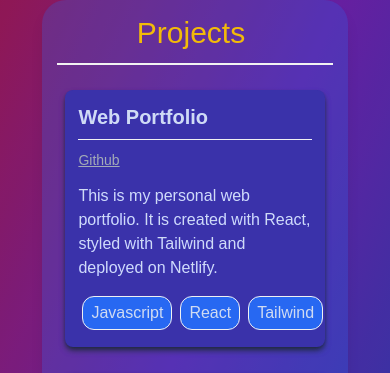
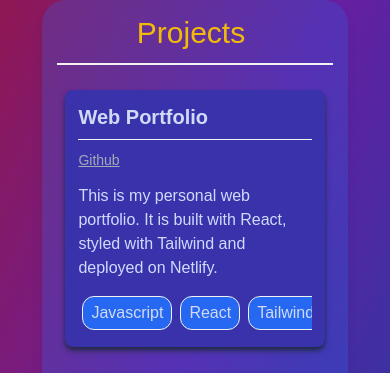
Before and after one commit to DThgTr/dtt_portfolio, a Next.js app: page / in a window 390 px wide. Both pictures are taken after a click on the button "Project". Shown: the part 104-477 px from the top of the page. Built offline with nearby package versions, Linux system fonts and the light colour scheme.

Commit message:
add responsive design (again) (pls do not follow my example)

```diff
--- a/app/component/section_component/Project.js
+++ b/app/component/section_component/Project.js
@@ -5,19 +5,19 @@ export default function Project() {
         {
             proj_name: "Web Portfolio",
             proj_link: ["Github", "https://github.com/DThgTr/dtt_portfolio"],
-            description: "This is my personal web portfolio. It is created with React, styled with Tailwind and deployed on Netlify.",
+            description: "This is my personal web portfolio. It is built with React, styled with Tailwind and deployed on Netlify.",
             skills: ["Javascript", "React", "Tailwind", "Nextjs"]
         },
         {
             proj_name: "Sale Management Application (Melior)",
             proj_link: ["Github", "https://github.com/DThgTr/meliorapp"],
-            description: "Melior is a Spring Boot-powered, web-based sample system application that manage sale transactions as well as customers' information of an essential oils company. It employs Restful architectural style as the template for its APIs, which are documented with Swagger UI. This project is where I put to use my ability to employ Test-Driven Development methodology, design cohesive Database schemas and formulate Software Architecture Design",
-            skills: ["Java", "Spring Boot"]
+            description: "Melior is a Spring Boot-powered, web-based sample system application that manage sale transactions as well as customers' information of an essential oils company. It employs Restful architectural style as the template for its APIs, which are documented with Swagger UI. This project is where I put to use my ability to employ Test-Driven Development methodology, design cohesive Database schemas and formulate Software Architecture Design.",
+            skills: ["Java", "Spring Boot", "Rest API", "OpenAPI"]
         },
         {
             proj_name: "ACM Research",
             proj_link: ["ACM UTD", "https://www.acmutd.co/research"],
-            description: "Collaborated with a team to conduct guided research on methods for uncovering anonymous users in Tornado Cash, a crypto tumbler. Helped develop a simulation environment and data collection scripts, which automated the result collection and compilation process. Performed comparison test on the collected simulated transaction data with a predetermined heuristic cluster pattern as the core, which indicated prospects of enhancing address linking accuracy up to 84%.",
+            description: "ACM Research is a semseter-long program ochestrated by ACM UTD. During my time here, I collaborated with a team to conduct guided research on methods for uncovering anonymous users in Tornado Cash, a crypto tumbler. We developed a simulation environment and data collection scripts, which automated the result collection and compilation process. Comparison test are then performed on the collected simulated transaction data with a predetermined heuristic cluster pattern as the core, which indicated prospects of enhancing address linking accuracy up to 84%.",
             skills: ["Javascript", "Shell Scripting"]
         },
         {
--- a/app/component/util/ExpCard.js
+++ b/app/component/util/ExpCard.js
@@ -5,7 +5,6 @@ export default function ExpCard({position, company,  date, content, skills}) {
             rounded-lg
             shadow-slate-800 shadow-md
             my-3
-            overflow-hidden
             w-full
         ">
             <div className="p-[5%]">
@@ -13,7 +12,7 @@ export default function ExpCard({position, company,  date, content, skills}) {
                 <p className="font-bold text-xl pb-2 mb-2 border-b">{position}</p>
                 <p className="text-sm text-gray-400">{company}</p>
                 <p className="text-base my-3">{content}</p>
-                <div className="flex flex-row">
+                <div className="flex overflow-auto md:flex-row">
                     {skills.map((skill) => {
                         return(
                             <p className="bg-blue-600 border rounded-xl px-2 py-1 m-1 hover:brightness-150 text-base">{skill}</p>
--- a/app/component/util/ProjCard.js
+++ b/app/component/util/ProjCard.js
@@ -5,14 +5,13 @@ export default function ProjCard({proj_name, proj_link, description, skills}) {
             rounded-lg
             shadow-slate-800 shadow-md
             my-3
-            overflow-hidden
             w-full
         ">
             <div className="p-[5%]">
                 <p className="font-bold text-xl pb-2 mb-2 border-b">{proj_name}</p>
                 <a href={proj_link[1]} className="hover:text-blue-300 hover:opacity-50 underline text-sm text-gray-400">{proj_link[0]}</a>
                 <p className="text-base my-3">{description}</p>
-                <div className="flex flex-row">
+                <div className="flex overflow-auto md:flex-row">
                     {skills.map((skill) => {
                         return(
                             <p className="bg-blue-600 border rounded-xl px-2 py-1 m-1 hover:brightness-150 text-base">{skill}</p>
```
